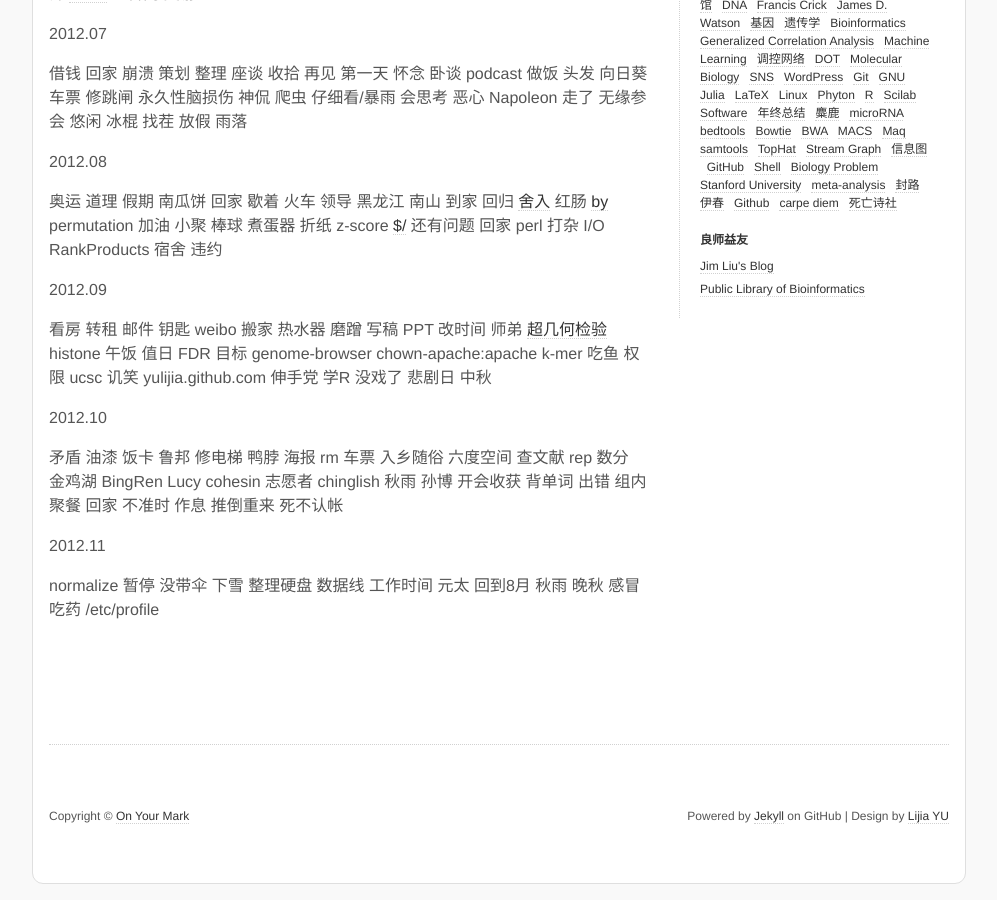
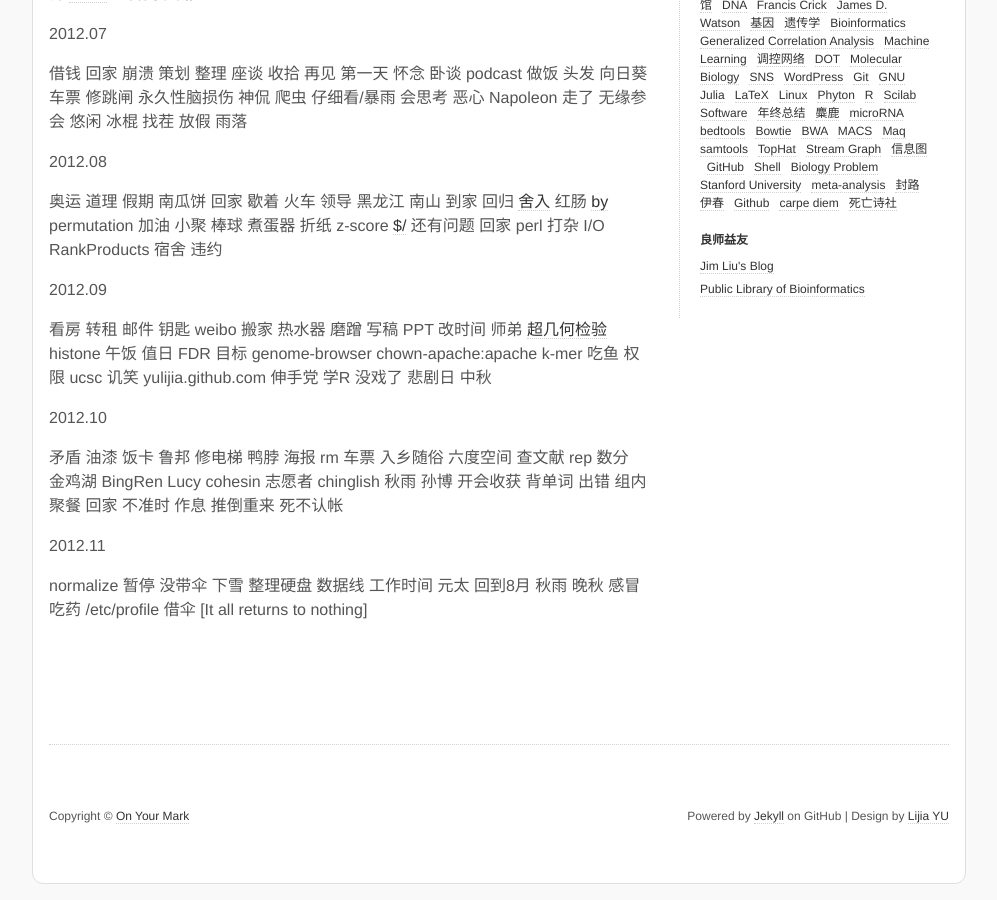
Before and after one commit to yulijia/cn, a Jekyll site: the page built from diary/index.md, in a window 1280 px wide and 900 px high, scrolled down 1059 px. Shown: the whole window, without its empty margins (141-1138 px from the left). Built offline with Jekyll 4.4.1, drawn with Linux system fonts in a browser that asks for light colours.

Commit message:
add diary

```diff
--- a/diary/index.md
+++ b/diary/index.md
@@ -67,4 +67,4 @@ KDD [雨夹雪](http://weather.news.sina.com.cn/news/2012/0302/73005.html "雨
 2012.11
 
 
-normalize 暂停 没带伞 下雪 整理硬盘 数据线 工作时间 元太 回到8月 秋雨 晚秋 感冒 吃药 /etc/profile
+normalize 暂停 没带伞 下雪 整理硬盘 数据线 工作时间 元太 回到8月 秋雨 晚秋 感冒 吃药 /etc/profile 借伞 [It all returns to nothing]
```
